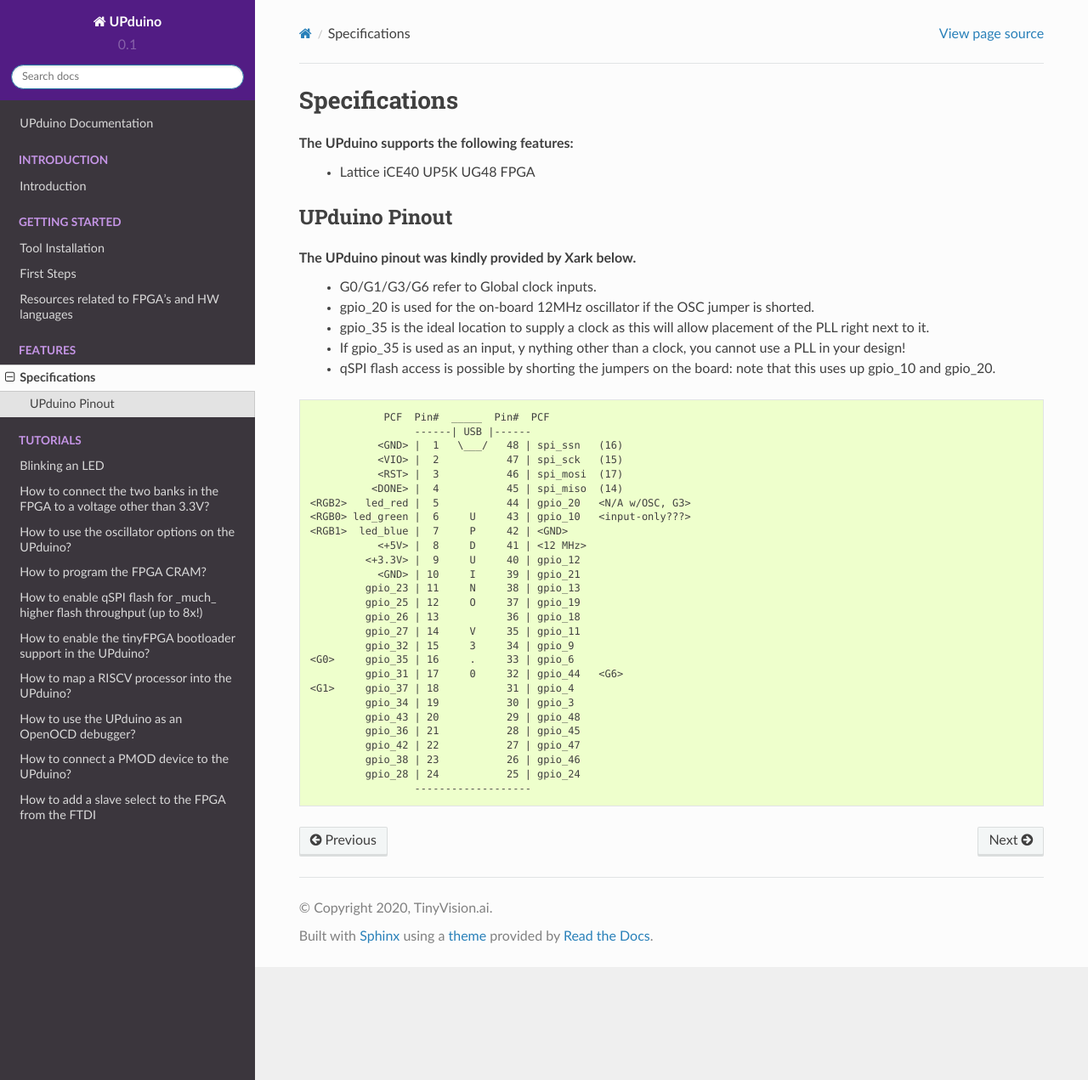
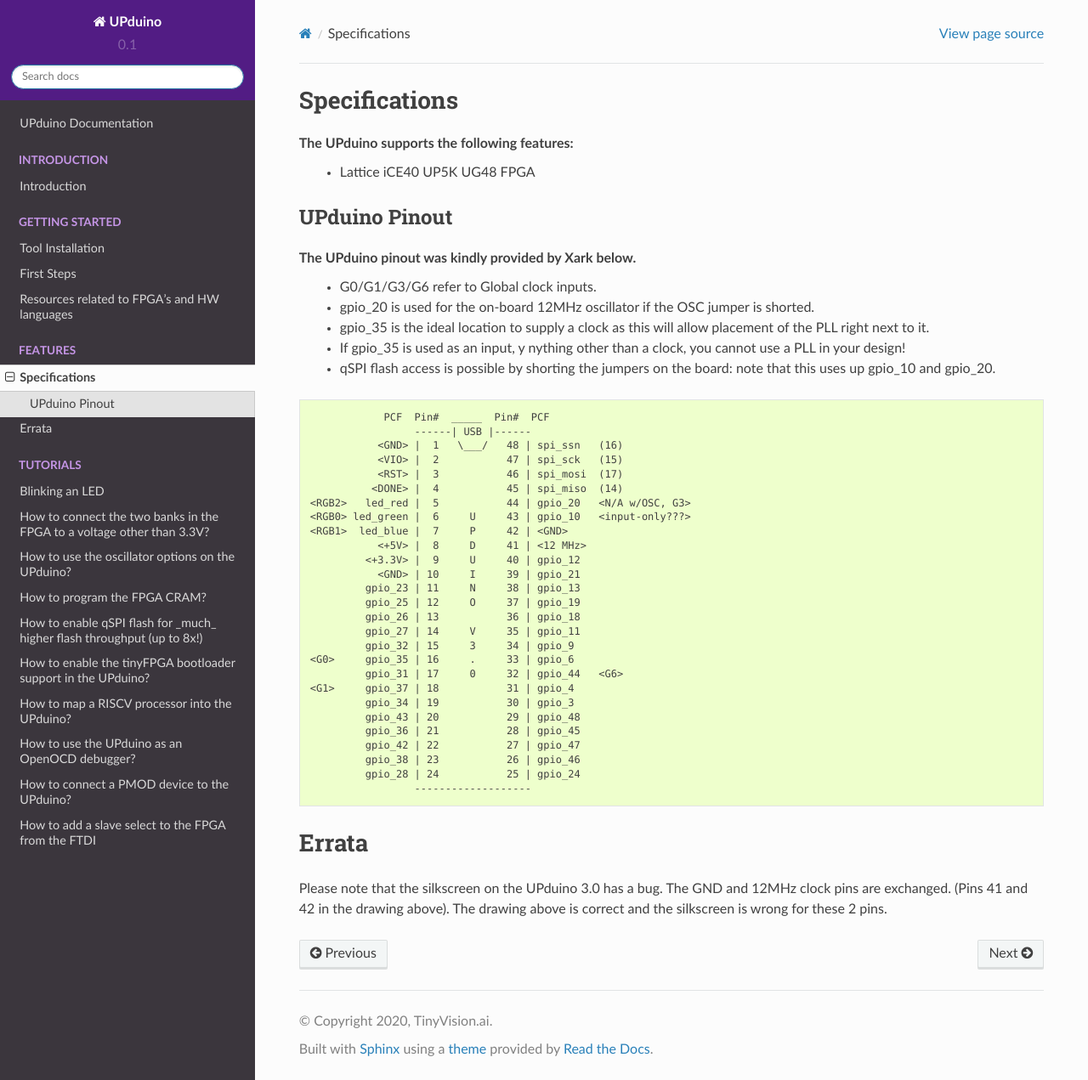
Before and after one commit to tinyvision-ai-inc/UPduino-v3.0, a Sphinx documentation site: the page built from docs/source/features/specs.rst, in a window 1280 px wide and 1271 px high. Shown: the whole window at 85% size. Built offline with Sphinx 7.4.7 and the Read the Docs theme 2.0.0, drawn with Linux system fonts in a browser that asks for light colours; pages that are not in the unit, such as notebooks, are missing from menus.

Commit message:
Added Errata note

```diff
--- a/docs/source/features/specs.rst
+++ b/docs/source/features/specs.rst
@@ -41,3 +41,9 @@
                gpio_38 | 23           26 | gpio_46
                gpio_28 | 24           25 | gpio_24
                        -------------------
+
+Errata
+======
+Please note that the silkscreen on the UPduino 3.0 has a bug. The GND and 12MHz clock pins are exchanged.
+(Pins 41 and 42 in the drawing above). The drawing above is correct and the silkscreen is wrong for these
+2 pins.
```
